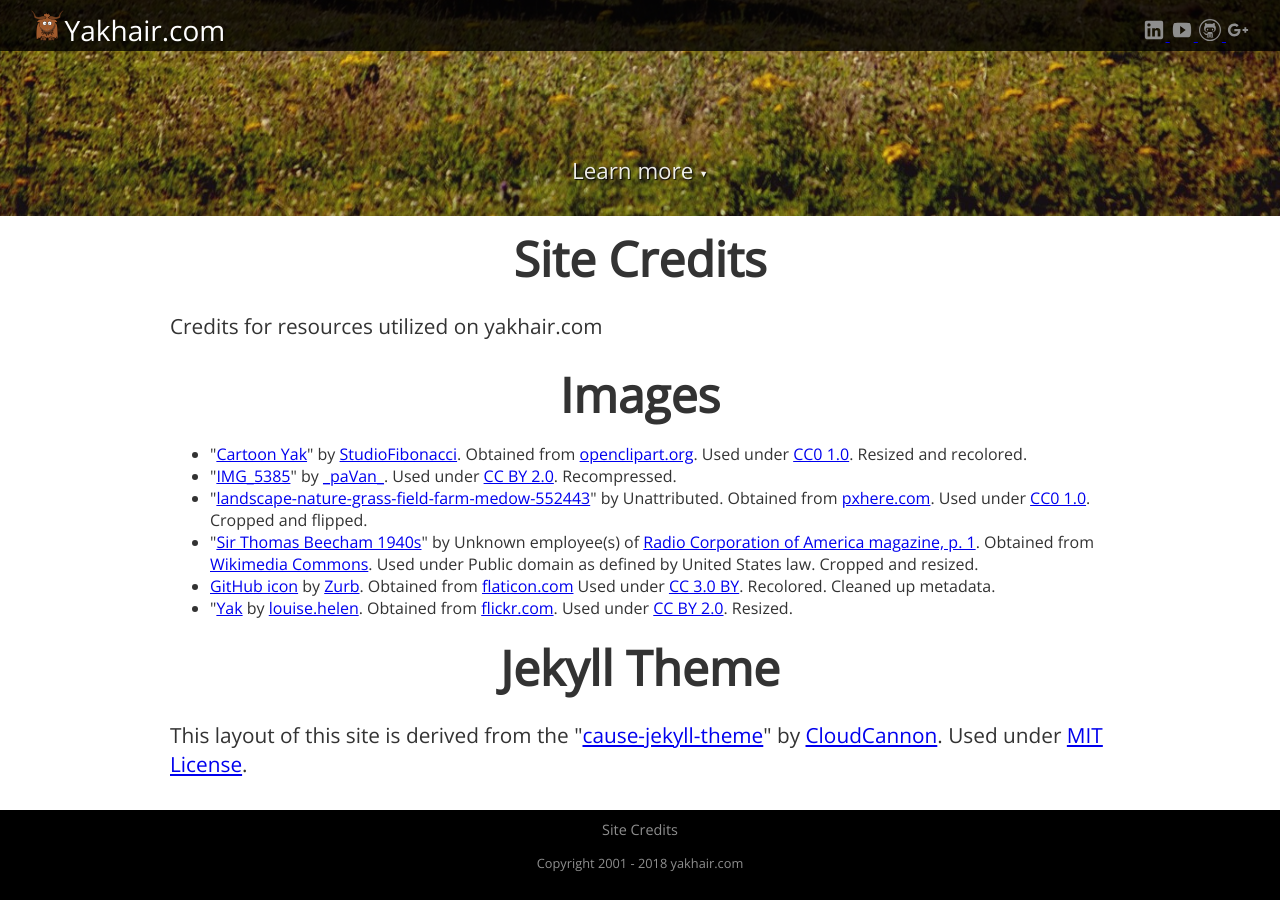
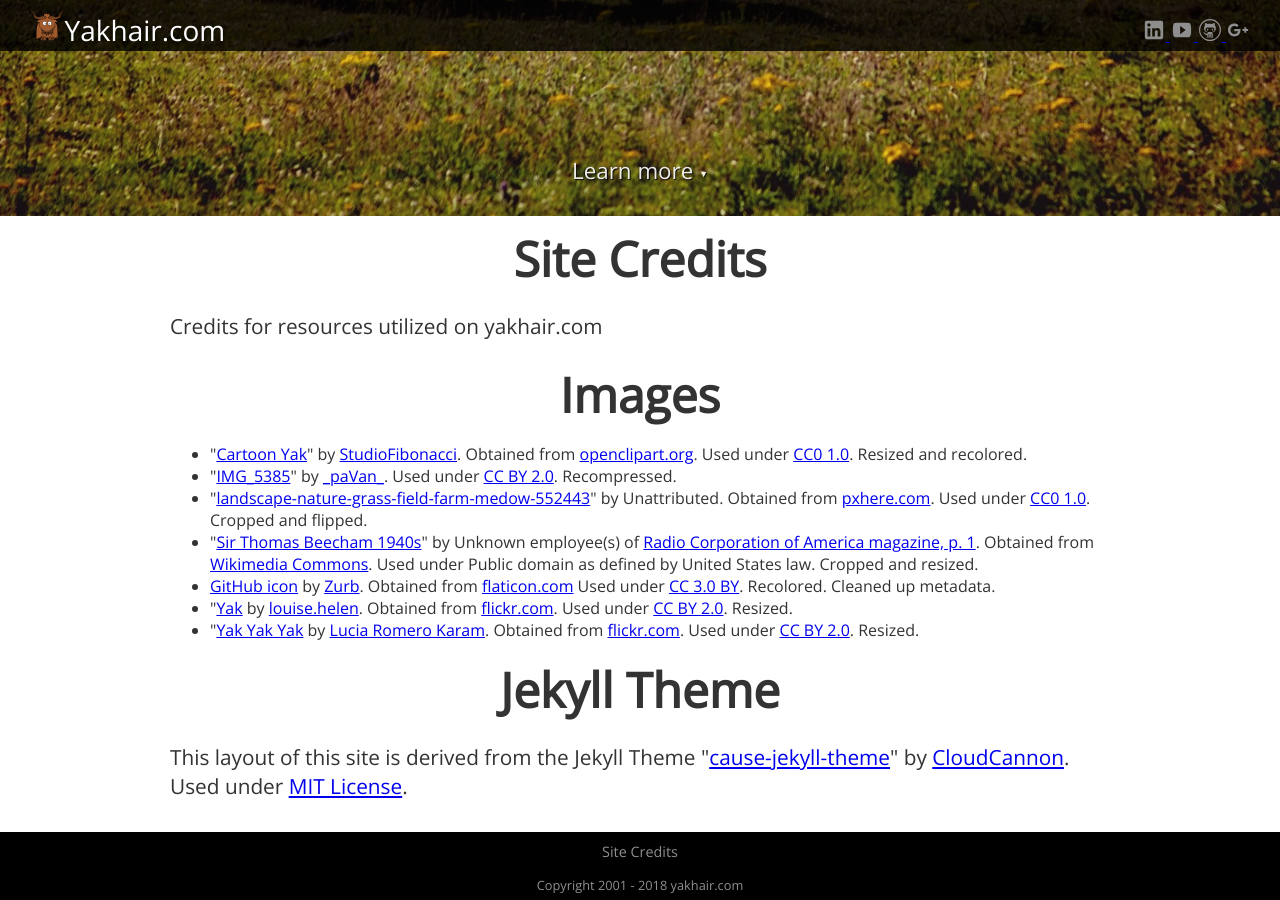
Before and after one commit to StilgarISCA/Yakhair, a Jekyll site: the page built from credits.html, in a window 1280 px wide and 900 px high, scrolled down 684 px. Built offline with Jekyll 4.4.1, drawn with Linux system fonts in a browser that asks for light colours; nearby versions of some CDN libraries; before the commit the page ends 1562 px from its top, so only the background shows below that.

```diff
--- a/credits.html
+++ b/credits.html
@@ -16,8 +16,9 @@
             <li>"<a href="https://commons.wikimedia.org/wiki/File:Sir_Thomas_Beecham_1940s.jpg">Sir Thomas Beecham 1940s</a>" by Unknown employee(s) of <a href="http://www.bambootrading.com/proddetail.asp?prod=1960&cat=210">Radio Corporation of America magazine, p. 1</a>. Obtained from <a href="https://commons.wikimedia.org">Wikimedia Commons</a>. Used under <a href="https://en.wikipedia.org/wiki/Public_domain"></a>Public domain as defined by United States law</a>. Cropped and resized.</li>
             <li><a href="https://www.flaticon.com/free-icon/github-social-logo_9310">GitHub icon</a> by <a href="https://www.flaticon.com/authors/zurb" title="Zurb">Zurb</a>. Obtained from <a href="https://www.flaticon.com/" title="Flaticon">flaticon.com</a> Used under <a href="http://creativecommons.org/licenses/by/3.0/" title="Creative Commons BY 3.0" target="_blank">CC 3.0 BY</a>. Recolored. Cleaned up metadata.</li>
             <li>"<a href="https://flic.kr/p/febREu">Yak</a> by <a href="https://www.flickr.com/photos/26542999@N08/">louise.helen</a>. Obtained from <a href="https://www.flickr.com/">flickr.com</a>. Used under <a href="https://creativecommons.org/licenses/by/2.0/">CC BY 2.0</a>. Resized.</li>
+            <li>"<a href="https://flic.kr/p/WJag5Q">Yak Yak Yak</a> by <a href="https://www.flickr.com/photos/26542999@N08/">Lucia Romero Karam</a>. Obtained from <a href="https://www.flickr.com/">flickr.com</a>. Used under <a href="https://creativecommons.org/licenses/by/2.0/">CC BY 2.0</a>. Resized.</li>
         </ul>
         <h2>Jekyll Theme</h2>
-        <p>This layout of this site is derived from the "<a href="https://github.com/CloudCannon/cause-jekyll-template">cause-jekyll-theme</a>" by <a href="https://cloudcannon.com">CloudCannon</a>. Used under <a href="https://github.com/CloudCannon/cause-jekyll-template/blob/master/LICENSE">MIT License</a>.</p>
+        <p>This layout of this site is derived from the Jekyll Theme "<a href="https://github.com/CloudCannon/cause-jekyll-template">cause-jekyll-theme</a>" by <a href="https://cloudcannon.com">CloudCannon</a>. Used under <a href="https://github.com/CloudCannon/cause-jekyll-template/blob/master/LICENSE">MIT License</a>.</p>
 	</div>
 </section>
```
Also changed, not shown: 404.html (+5 -11 lines), images/yak-eye.jpg (added).
